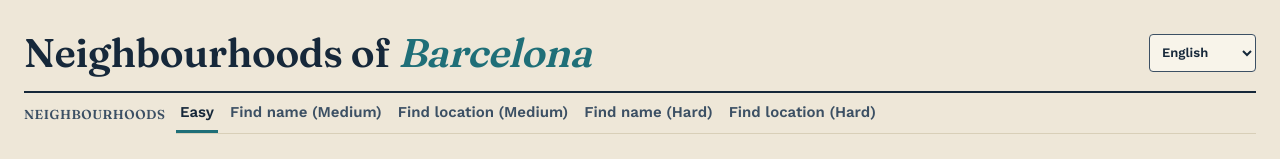
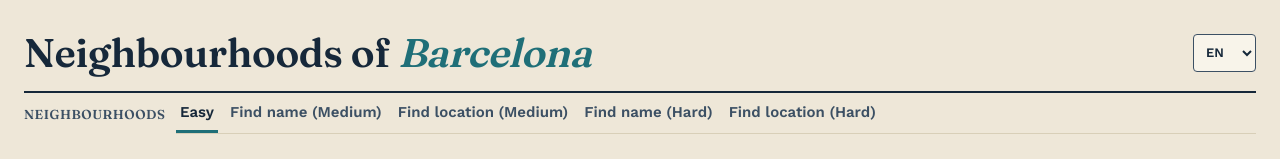
Before and after one commit to greatPlatypus/BarcelonaBarris, a plain HTML site: page index.html in a window 1280 px wide. Shown: the top 159 px of the page. Drawn offline with nearby package versions, Linux system fonts and the light colour scheme.

Commit message:
reduce language selector size
using iso codes of the languages instead of full name

```diff
--- a/index.html
+++ b/index.html
@@ -453,10 +453,10 @@
       <h1 id="appTitle">Barris de <em>Barcelona</em></h1>
       <div class="header-controls">
         <select id="langSelect" class="lang-select" aria-label="Language">
-          <option value="en">English</option>
-          <option value="es">Castellano</option>
-          <option value="fr">Français</option>
-          <option value="ca">Català</option>
+          <option value="ca">CAT</option>
+          <option value="en" selected>EN</option>
+          <option value="es">ES</option>
+          <option value="fr">FR</option>
         </select>
         <button class="burger-btn" type="button" id="burgerBtn" aria-label="Toggle game modes" aria-expanded="false">
           <span></span><span></span><span></span>
```
